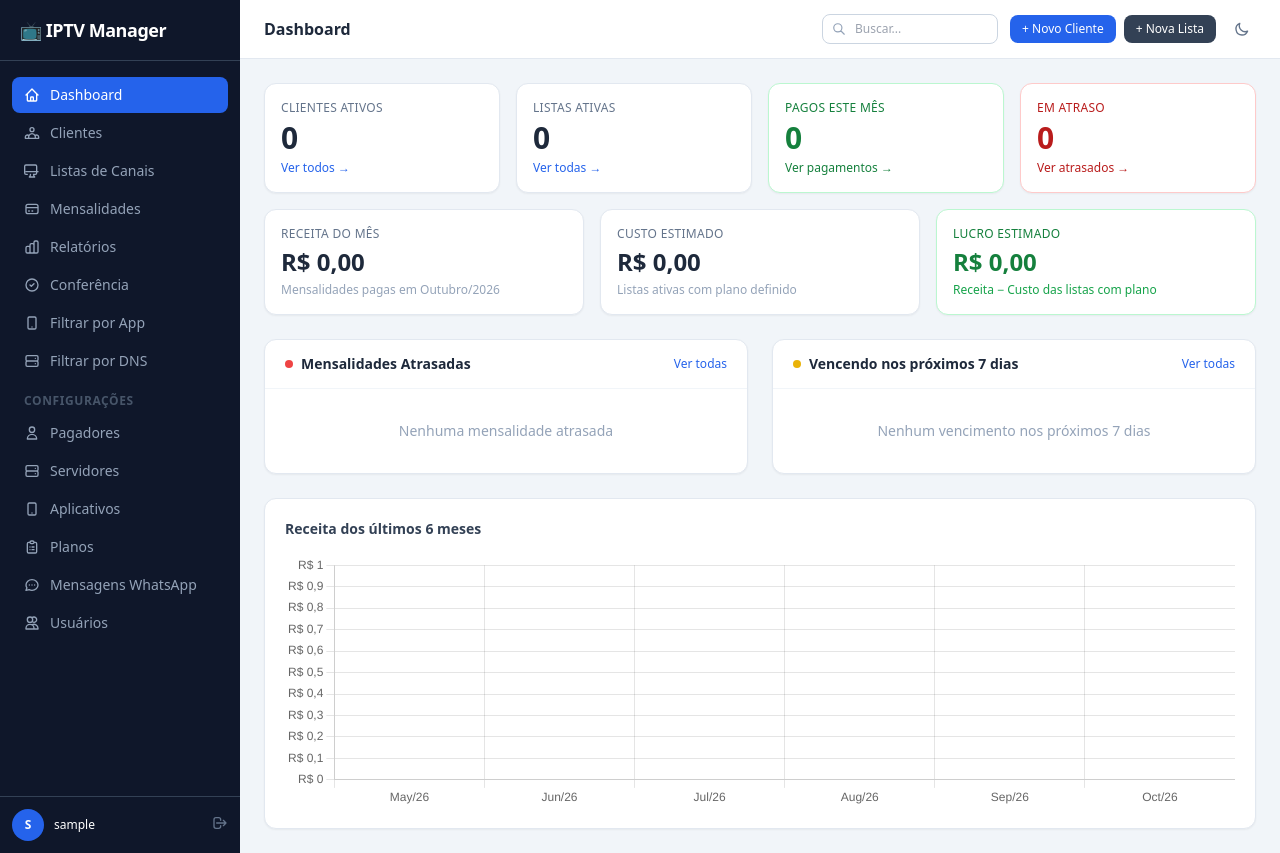
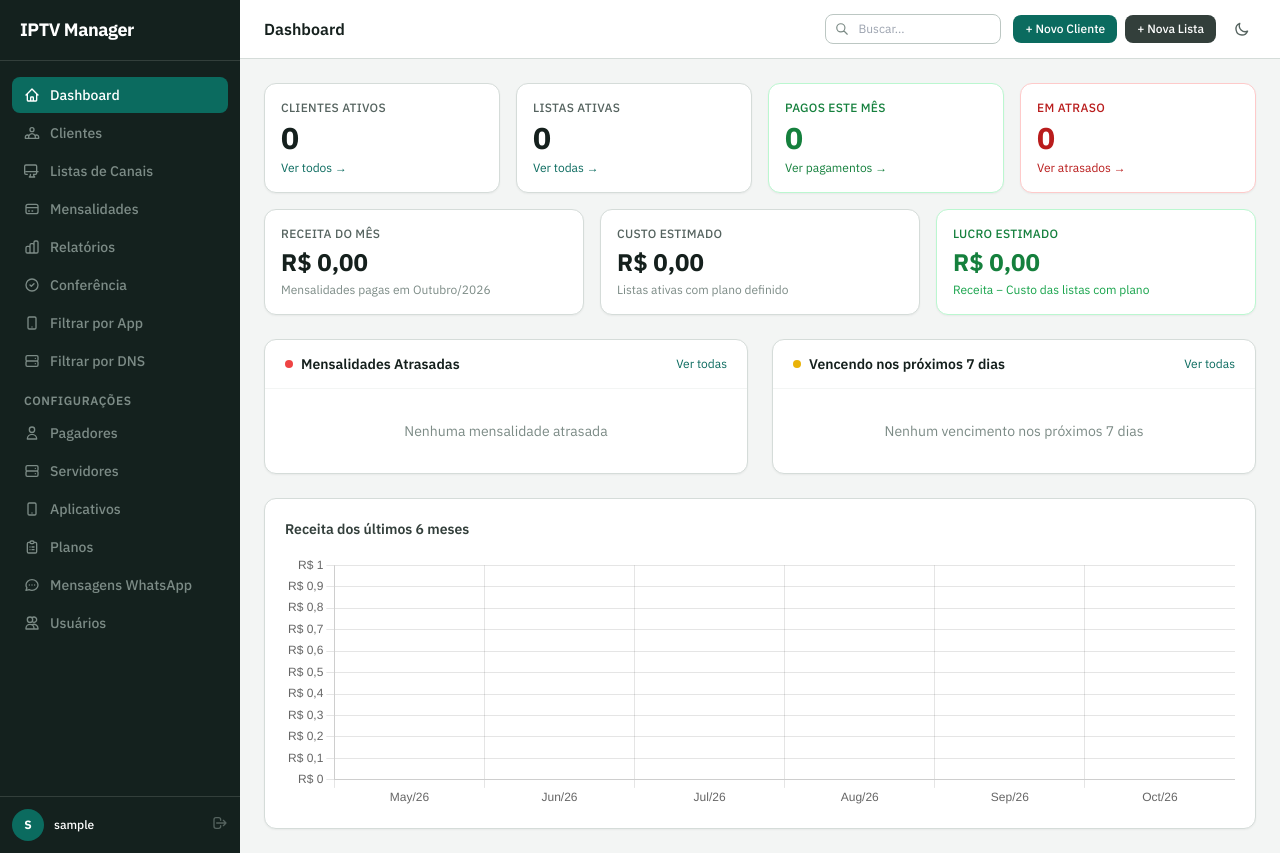
Before and after one commit to ramonrduarte/tv, a Django app: page / in a window 1280 px wide. Run offline with Django 4.2, Linux system fonts and the light colour scheme; the visitor is signed in with stand-in values (Sample User, id 1); data that the repository does not hold is empty; some libraries are stand-ins or nearby versions.

Commit message:
Aplica a base do novo visual a todas as telas
Troca a paleta e a fonte em um único ponto, ajusta os temas claro e
escuro e faz o menu abrir por botão no celular. Também corrige a ordem de
carga da configuração do Tailwind, que antes era ignorada. Nenhuma regra,
dado ou tela foi removida.

Co-Authored-By: Claude Opus 5.5 <noreply@anthropic.com>

```diff
--- /dev/null
+++ b/templates/_tema.html
@@ -0,0 +1,27 @@
+  <link rel="preconnect" href="https://fonts.googleapis.com">
+  <link href="https://fonts.googleapis.com/css2?family=IBM+Plex+Mono:wght@500&family=IBM+Plex+Sans:wght@400;500;600;700&display=swap" rel="stylesheet">
+  <script src="https://cdn.tailwindcss.com"></script>
+  <script>
+    // As telas usam slate e blue: trocar a paleta aqui muda o visual de todas de uma vez.
+    tailwind.config = {
+      darkMode: 'class',
+      theme: {
+        extend: {
+          fontFamily: {
+            sans: ['"IBM Plex Sans"', 'system-ui', 'sans-serif'],
+            mono: ['"IBM Plex Mono"', 'ui-monospace', 'monospace'],
+          },
+          colors: {
+            slate: {
+              50: '#f8faf9', 100: '#f3f5f4', 200: '#d5dcd9', 300: '#bcc7c3', 400: '#7c8b86',
+              500: '#55635f', 600: '#46544f', 700: '#333f3b', 800: '#15201d', 900: '#14211e',
+            },
+            blue: {
+              50: '#e8f6f3', 100: '#d9efea', 200: '#b3ded5', 300: '#7fc9bb', 400: '#3fb5a3',
+              500: '#139a88', 600: '#0b6b5f', 700: '#085a50', 800: '#06463e', 900: '#053730',
+            },
+          },
+        },
+      },
+    }
+  </script>
--- a/templates/base.html
+++ b/templates/base.html
@@ -1,56 +1,53 @@
 <!DOCTYPE html>
 <html lang="pt-BR"
-      x-data="{ dark: localStorage.getItem('iptv-theme') === 'dark' }"
+      x-data="{ dark: localStorage.getItem('iptv-theme') === 'dark', menu: false }"
       :class="{ 'dark': dark }"
       x-init="$watch('dark', v => localStorage.setItem('iptv-theme', v ? 'dark' : 'light'))">
 <head>
   <meta charset="UTF-8" />
   <meta name="viewport" content="width=device-width, initial-scale=1.0" />
   <title>{% block title %}IPTV Manager{% endblock %}</title>
-  <script>
-    tailwind.config = { darkMode: 'class' }
-  </script>
-  <script src="https://cdn.tailwindcss.com"></script>
+  {% include '_tema.html' %}
   <script defer src="https://cdn.jsdelivr.net/npm/alpinejs@3.x.x/dist/cdn.min.js"></script>
   <style>
     [x-cloak]{display:none!important}
 
     /* ── Dark mode global overrides ───────────────────────────── */
-    .dark body { background-color:#0f172a; color:#f1f5f9; }
+    .dark body { background-color:#0f1513; color:#eef3f1; }
 
     /* Backgrounds */
-    .dark .bg-white          { background-color:#1e293b!important; }
-    .dark .bg-slate-50       { background-color:#0f172a!important; }
-    .dark .bg-slate-100      { background-color:#1e293b!important; }
-    .dark .bg-slate-200      { background-color:#334155!important; }
-    .dark .hover\:bg-slate-50:hover  { background-color:#293548!important; }
-    .dark .hover\:bg-slate-100:hover { background-color:#334155!important; }
-    .dark .hover\:bg-slate-200:hover { background-color:#3f4f63!important; }
+    .dark .bg-white          { background-color:#18211e!important; }
+    .dark .bg-slate-50       { background-color:#0f1513!important; }
+    .dark .bg-slate-100      { background-color:#18211e!important; }
+    .dark .bg-slate-200      { background-color:#222d2a!important; }
+    .dark .hover\:bg-slate-50:hover  { background-color:#222d2a!important; }
+    .dark .hover\:bg-slate-100:hover { background-color:#2a3733!important; }
+    .dark .hover\:bg-slate-200:hover { background-color:#31403b!important; }
 
     /* Borders */
-    .dark .border-slate-100  { border-color:#334155!important; }
-    .dark .border-slate-200  { border-color:#334155!important; }
-    .dark .border-slate-300  { border-color:#475569!important; }
-    .dark .divide-slate-50   > * + * { border-color:#293548!important; }
+    .dark .border-slate-100  { border-color:#31403b!important; }
+    .dark .border-slate-200  { border-color:#31403b!important; }
+    .dark .border-slate-300  { border-color:#42534d!important; }
+    .dark .divide-slate-50   > * + * { border-color:#26332f!important; }
 
     /* Text */
-    .dark .text-slate-800    { color:#f1f5f9!important; }
-    .dark .text-slate-700    { color:#e2e8f0!important; }
-    .dark .text-slate-600    { color:#cbd5e1!important; }
-    .dark .text-slate-500    { color:#94a3b8!important; }
-    .dark .text-slate-400    { color:#64748b!important; }
+    .dark .text-slate-800    { color:#eef3f1!important; }
+    .dark .text-slate-700    { color:#dde5e2!important; }
+    .dark .text-slate-600    { color:#c3cfcb!important; }
+    .dark .text-slate-500    { color:#a3b2ad!important; }
+    .dark .text-slate-400    { color:#8fa09a!important; }
 
     /* Form controls */
     .dark input:not([type=checkbox]):not([type=radio]),
     .dark select,
     .dark textarea {
-      background-color:#0f172a!important;
-      color:#f1f5f9!important;
-      border-color:#475569!important;
+      background-color:#0f1513!important;
+      color:#eef3f1!important;
+      border-color:#42534d!important;
     }
     .dark input::placeholder,
-    .dark textarea::placeholder { color:#64748b!important; }
-    .dark select option        { background-color:#1e293b; }
+    .dark textarea::placeholder { color:#7c8b86!important; }
+    .dark select option        { background-color:#18211e; }
 
     /* Backgrounds coloridos */
     .dark .bg-green-50   { background-color:#052e16!important; }
@@ -59,8 +56,8 @@
     .dark .bg-red-100    { background-color:#7f1d1d!important; }
     .dark .bg-yellow-50  { background-color:#2d1f00!important; }
     .dark .bg-yellow-100 { background-color:#3d2a00!important; }
-    .dark .bg-blue-50    { background-color:#0c2340!important; }
-    .dark .bg-blue-100   { background-color:#1e3a5f!important; }
+    .dark .bg-blue-50    { background-color:#12302a!important; }
+    .dark .bg-blue-100   { background-color:#16372f!important; }
     .dark .bg-amber-50   { background-color:#2d1f00!important; }
 
     /* Borders coloridas */
@@ -68,7 +65,7 @@
     .dark .border-red-200    { border-color:#991b1b!important; }
     .dark .border-yellow-200 { border-color:#854d0e!important; }
     .dark .border-yellow-300 { border-color:#a16207!important; }
-    .dark .border-blue-200   { border-color:#1e40af!important; }
+    .dark .border-blue-200   { border-color:#1d5c50!important; }
 
     /* Textos coloridos — aumentar contraste no dark */
     .dark .text-green-700 { color:#4ade80!important; }
@@ -79,31 +76,41 @@
     .dark .text-yellow-700{ color:#fde047!important; }
     .dark .text-yellow-600{ color:#fef08a!important; }
     .dark .text-yellow-800{ color:#fef08a!important; }
-    .dark .text-blue-600  { color:#60a5fa!important; }
-    .dark .text-blue-700  { color:#93c5fd!important; }
+    .dark .text-blue-600  { color:#4fd1bd!important; }
+    .dark .text-blue-700  { color:#7fe0d0!important; }
     .dark .text-amber-500 { color:#fbbf24!important; }
 
     /* Hover em backgrounds coloridos */
     .dark .hover\:bg-green-100:hover  { background-color:#14532d!important; }
     .dark .hover\:bg-green-200:hover  { background-color:#166534!important; }
     .dark .hover\:bg-red-100:hover    { background-color:#7f1d1d!important; }
-    .dark .hover\:bg-blue-100:hover   { background-color:#1e3a5f!important; }
+    .dark .hover\:bg-blue-100:hover   { background-color:#16372f!important; }
     .dark .hover\:bg-yellow-100:hover { background-color:#3d2a00!important; }
 
     /* Topbar e sidebar no dark */
-    .dark header.bg-white { background-color:#1e293b!important; border-color:#334155!important; }
-    .dark .divide-slate-100 > * + * { border-color:#334155!important; }
+    .dark header.bg-white { background-color:#18211e!important; border-color:#31403b!important; }
+    .dark aside { background-color:#0a0f0d!important; }
+    .dark .divide-slate-100 > * + * { border-color:#31403b!important; }
   </style>
 </head>
-<body class="bg-slate-100 dark:bg-slate-900 text-slate-800 antialiased">
+<body class="bg-slate-100 text-slate-800 antialiased">
 
 <div class="flex h-screen overflow-hidden">
 
+  <!-- Fundo do menu no celular -->
+  <div @click="menu = false" class="fixed inset-0 z-30 bg-black/50" style="display:none" :style="{ display: menu ? 'block' : 'none' }"></div>
+
   <!-- Sidebar -->
-  <aside class="w-60 bg-slate-900 flex flex-col flex-shrink-0 overflow-y-auto">
+  <aside class="fixed inset-y-0 left-0 z-40 w-60 bg-slate-900 flex flex-col flex-shrink-0 overflow-y-auto transition-transform lg:static"
+         :class="menu ? 'translate-x-0' : '-translate-x-full lg:translate-x-0'">
     <!-- Logo -->
-    <div class="px-5 py-4 border-b border-slate-700">
-      <span class="text-white font-bold text-lg tracking-tight">📺 IPTV Manager</span>
+    <div class="px-5 py-4 border-b border-slate-700 flex items-center justify-between">
+      <span class="text-white font-bold text-lg tracking-tight">IPTV Manager</span>
+      <button type="button" @click="menu = false" class="lg:hidden p-1.5 text-slate-300 hover:text-white" aria-label="Fechar menu">
+        <svg class="w-5 h-5" fill="none" viewBox="0 0 24 24" stroke="currentColor" stroke-width="2">
+          <path stroke-linecap="round" stroke-linejoin="round" d="M6 18L18 6M6 6l12 12"/>
+        </svg>
+      </button>
     </div>
 
     <!-- Nav -->
@@ -186,7 +193,7 @@
       </a>
 
       <div class="pt-3 pb-1">
-        <p class="text-xs font-semibold text-slate-600 uppercase tracking-wider px-3">Configurações</p>
+        <p class="text-xs font-semibold text-slate-400 uppercase tracking-wider px-3">Configurações</p>
       </div>
 
       <a href="{% url 'clientes:pagadores' %}"
@@ -270,10 +277,17 @@
   </aside>
 
   <!-- Conteúdo principal -->
-  <main class="flex-1 flex flex-col overflow-hidden">
+  <main class="flex-1 min-w-0 flex flex-col overflow-hidden">
     <!-- Topbar -->
-    <header class="bg-white border-b border-slate-200 px-6 py-3.5 flex items-center justify-between flex-shrink-0">
-      <h1 class="text-base font-semibold text-slate-800">{% block page_title %}Dashboard{% endblock %}</h1>
+    <header class="bg-white border-b border-slate-200 px-4 sm:px-6 py-3.5 flex items-center justify-between gap-3 flex-shrink-0">
+      <div class="flex items-center gap-2 min-w-0">
+        <button type="button" @click="menu = true" class="lg:hidden p-1.5 -ml-1.5 rounded-lg text-slate-500 hover:bg-slate-100" aria-label="Abrir menu">
+          <svg class="w-5 h-5" fill="none" viewBox="0 0 24 24" stroke="currentColor" stroke-width="2">
+            <path stroke-linecap="round" stroke-linejoin="round" d="M4 6h16M4 12h16M4 18h16"/>
+          </svg>
+        </button>
+        <h1 class="text-base font-semibold text-slate-800 truncate">{% block page_title %}Dashboard{% endblock %}</h1>
+      </div>
       <div class="flex items-center gap-3">
         <!-- Busca global -->
         <form method="get" action="{% url 'busca_global' %}" class="hidden sm:flex items-center">
@@ -301,7 +315,7 @@
     </header>
 
     <!-- Conteúdo -->
-    <div class="flex-1 overflow-y-auto p-6">
+    <div class="flex-1 overflow-y-auto p-4 sm:p-6">
       {% if messages %}
       <div class="mb-4 space-y-2">
         {% for message in messages %}
--- a/templates/registration/login.html
+++ b/templates/registration/login.html
@@ -4,13 +4,12 @@
   <meta charset="UTF-8" />
   <meta name="viewport" content="width=device-width, initial-scale=1.0" />
   <title>Login — IPTV Manager</title>
-  <script src="https://cdn.tailwindcss.com"></script>
+  {% include '_tema.html' %}
 </head>
 <body class="bg-slate-900 min-h-screen flex items-center justify-center">
   <div class="w-full max-w-sm">
     <div class="text-center mb-8">
-      <span class="text-4xl">📺</span>
-      <h1 class="text-white text-2xl font-bold mt-3">IPTV Manager</h1>
+      <h1 class="text-white text-2xl font-bold">IPTV Manager</h1>
       <p class="text-slate-400 text-sm mt-1">Acesse sua conta para continuar</p>
     </div>
 
```
